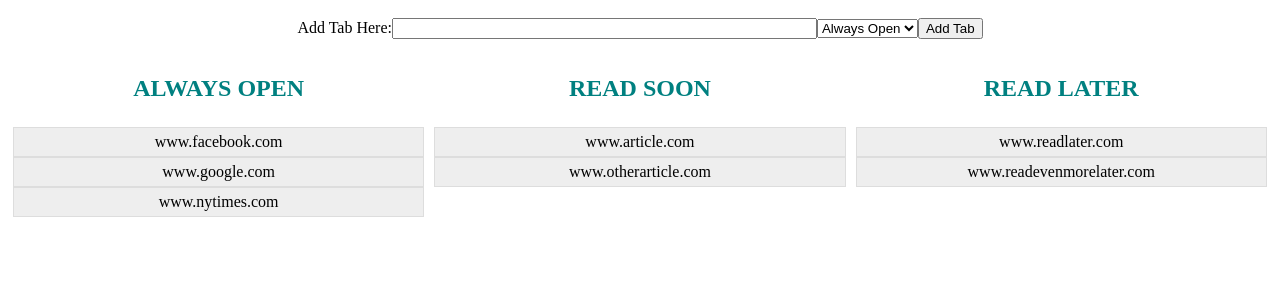
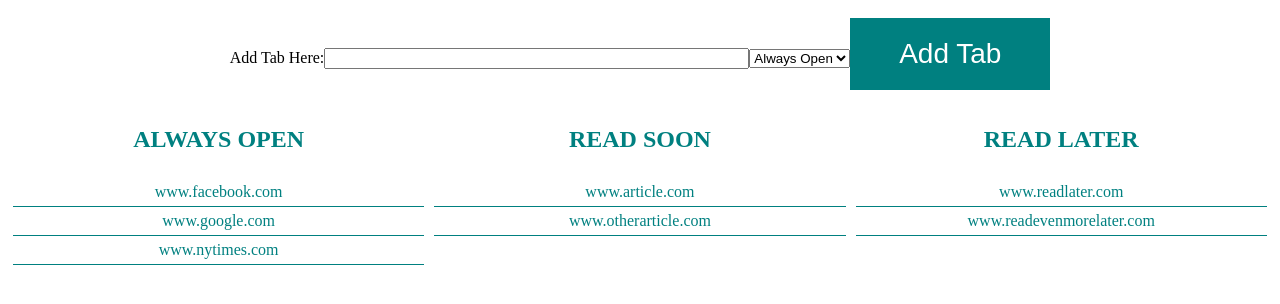
Before and after one commit to SamHuque/keptabs, a React app: page / in a window 1280 px wide. Shown: the part 48-352 px from the top of the page. Built offline with nearby package versions, Linux system fonts and the light colour scheme.

Commit message:
added styling to butto and list elements

```diff
--- a/client/Homepage.js
+++ b/client/Homepage.js
@@ -16,6 +16,7 @@ export default class Homepage extends Component {
   }
   handleClick(event) {
     event.preventDefault();
+
     console.log("the button has been clicked", event);
   }
   handleHover() {
@@ -24,14 +25,13 @@ export default class Homepage extends Component {
     }));
   }
   render() {
-    const btnClass = this.state.isHovered ? "hovered-list" : "";
     return (
       <div>
         <h1>Keptabs</h1>
         <form onSubmit={this.handleClick}>
           <label htmlFor="url">Add Tab Here:</label>
           <input size="50" type="text" name="url" />
-          <select>
+          <select className={"select-css"}>
             <option value="always-open">Always Open</option>
             <option value="read-now">Read Soon</option>
             <option value="read-later">Read Later</option>
--- a/public/style.css
+++ b/public/style.css
@@ -24,12 +24,65 @@ ol {
 }
 li {
   padding: 5px 10px;
-  background-color: #eeeeee;
-  border: 1px solid #dddddd;
+  /* background-color: #eeeeee; */
+  border-color: #dddddd;
+  /* border-top: 0.5px dashed; */
+  border-bottom: 0.5px teal solid;
   text-align: center;
+  color: teal;
 }
 
 .hovered-list {
   background-color: teal;
-  border: 1px solid #dddddd;
+  border-bottom: 0.5px white solid;
+  border-top: 0.5px white solid;
+  text-align: center;
+  color: white;
 }
+
+/* button {
+  background-color: teal;
+  border: none;
+  color: white;
+  padding: 15px 32px;
+  text-align: center;
+  text-decoration: none;
+  display: inline-block;
+  font-size: 16px;
+} */
+
+button {
+  position: relative;
+  background-color: teal;
+  border: none;
+  font-size: 28px;
+  color: #ffffff;
+  padding: 20px;
+  width: 200px;
+  text-align: center;
+  -webkit-transition-duration: 0.4s; /* Safari */
+  transition-duration: 0.4s;
+  text-decoration: none;
+  overflow: hidden;
+  cursor: pointer;
+}
+
+button:after {
+  content: "";
+  background: white;
+  display: block;
+  position: absolute;
+  padding-top: 300%;
+  padding-left: 350%;
+  margin-left: -20px !important;
+  margin-top: -120%;
+  opacity: 0;
+  transition: all 0.8s;
+}
+
+button:active:after {
+  padding: 0;
+  margin: 0;
+  opacity: 1;
+  transition: 0s;
+}
```
Also changed, not shown: public/bundle.js, 1 other file.
